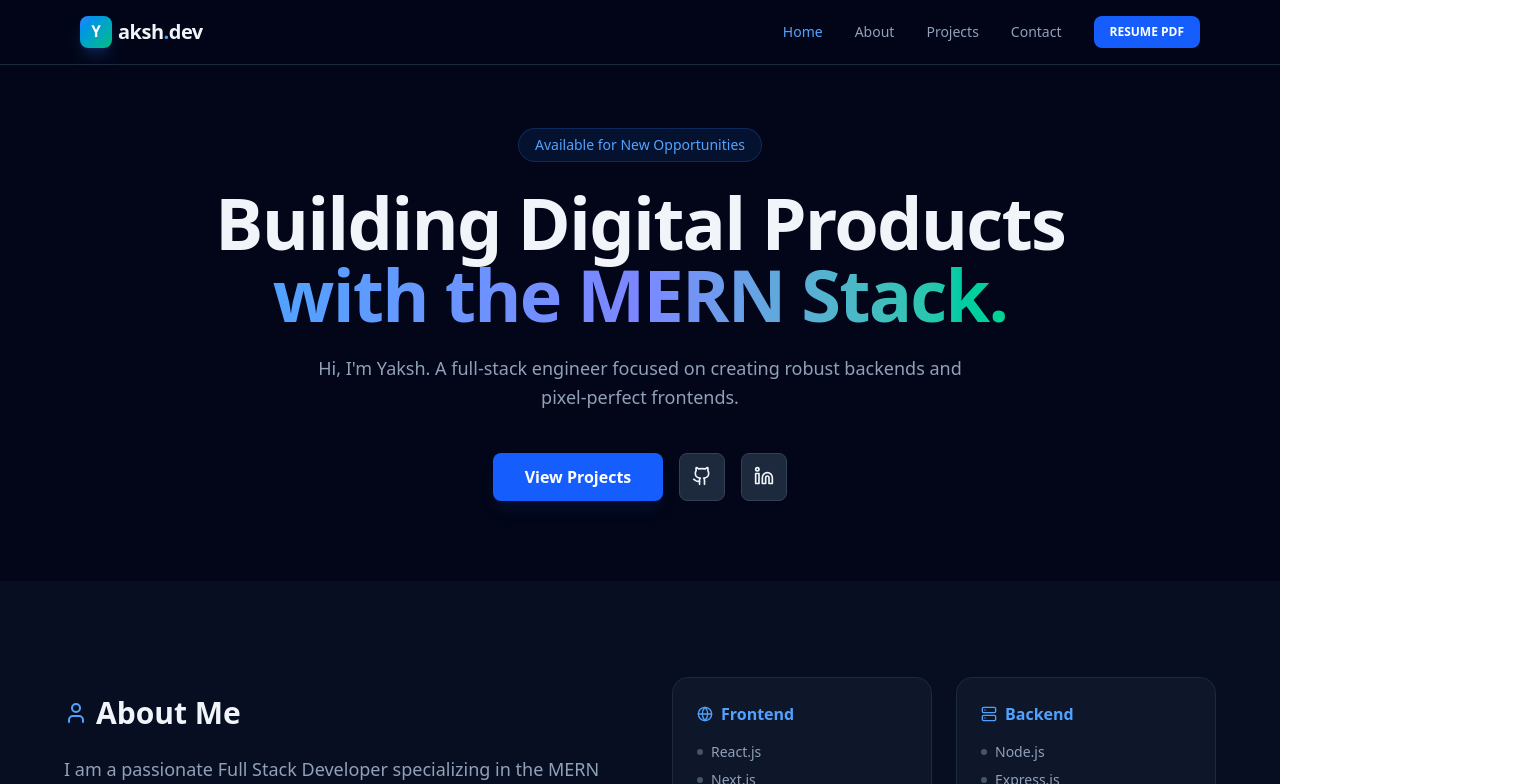
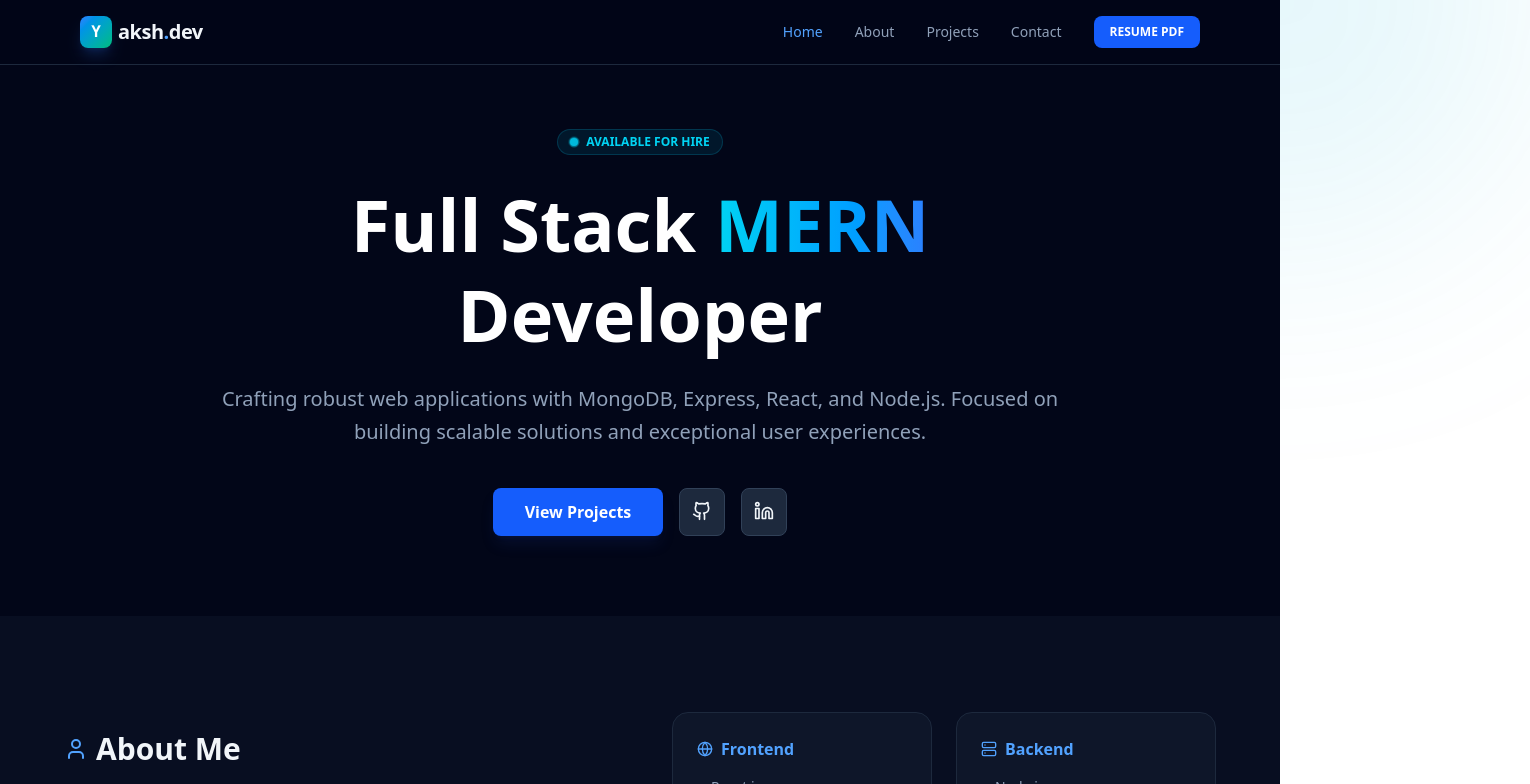
Before and after one commit to YakshJakharia06/Portfolio, a React (Vite) app: page / in a window 1280 px wide. Shown: the top 784 px of the page, 1530 px wide, since content can reach past the window. Built offline with nearby package versions, Linux system fonts and the light colour scheme.

Commit message:
Update Hero.jsx

```diff
--- a/src/components/Hero.jsx
+++ b/src/components/Hero.jsx
@@ -31,19 +31,23 @@ const Hero = () => {
 	return (
 		<div>
 			<section id="home" className="pt-32 pb-20 px-4">
+				<div className="absolute top-0 right-0 w-125 h-125 bg-cyan-500/10 blur-[120px] rounded-full -z-10 translate-x-1/2 -translate-y-1/2"></div>
+				<div className="absolute bottom-0 left-0 w-100 h-100 bg-blue-600/10 blur-[100px] rounded-full -z-10 -translate-x-1/2 translate-y-1/2"></div>
+
 				<div className="max-w-4xl mx-auto text-center">
-					<div className="inline-block px-4 py-1.5 mb-6 text-sm font-medium bg-blue-500/10 text-blue-400 rounded-full border border-blue-500/20">
-						Available for New Opportunities
+					<div className="inline-flex items-center gap-2 px-3 py-1 rounded-full bg-cyan-500/10 border border-cyan-500/20 text-cyan-400 text-xs font-semibold mb-6">
+						<span className="relative flex h-2 w-2">
+							<span className="animate-ping absolute inline-flex h-full w-full rounded-full bg-cyan-400 opacity-75"></span>
+							<span className="relative inline-flex rounded-full h-2 w-2 bg-cyan-500"></span>
+						</span>
+						AVAILABLE FOR HIRE
 					</div>
-					<h1 className="text-5xl md:text-7xl font-extrabold mb-6 tracking-tight">
-						Building Digital Products <br />
-						<span className="bg-linear-to-r from-blue-400 via-indigo-400 to-emerald-400 bg-clip-text text-transparent">
-							with the MERN Stack.
-						</span>
+					<h1 className="text-5xl md:text-7xl font-bold text-white mb-6 leading-tight">
+						Full Stack <span className="text-transparent bg-clip-text bg-linear-to-r from-cyan-400 to-blue-500">MERN</span> Developer
 					</h1>
-					<p className="text-lg text-slate-400 mb-10 max-w-2xl mx-auto leading-relaxed">
-						Hi, I'm Yaksh. A full-stack engineer focused on creating robust backends
-						and pixel-perfect frontends.
+					<p className="text-lg md:text-xl text-slate-400 mb-10 leading-relaxed">
+						Crafting robust web applications with MongoDB, Express, React, and Node.js.
+						Focused on building scalable solutions and exceptional user experiences.
 					</p>
 					<div className="flex flex-wrap justify-center gap-4">
 						<button
```
